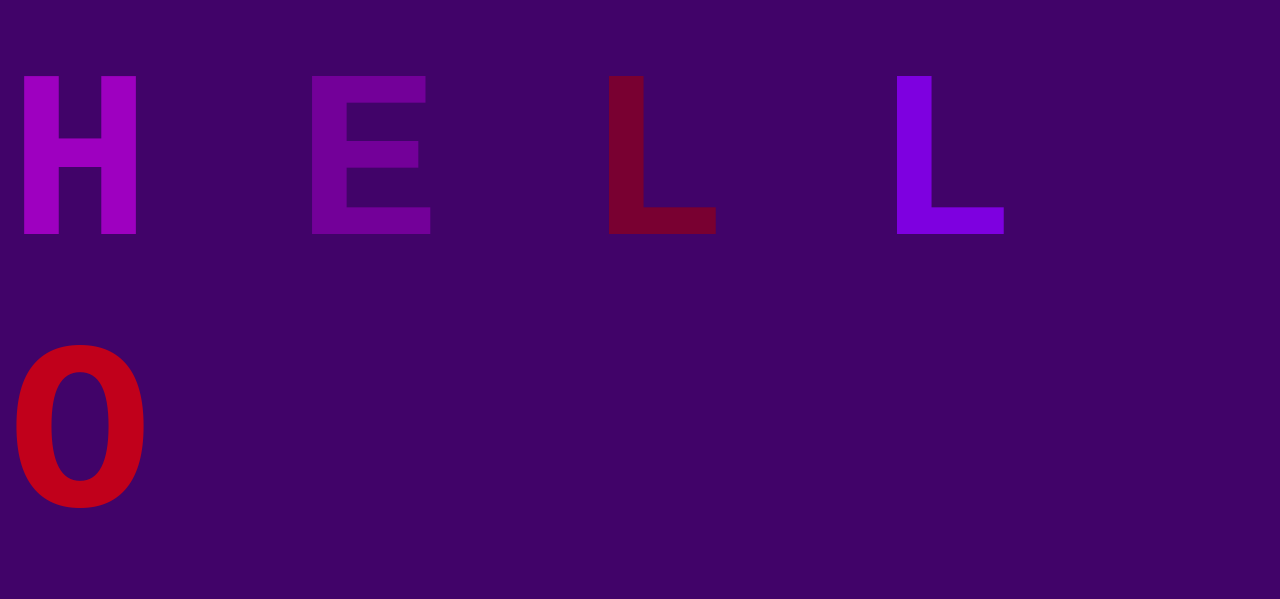
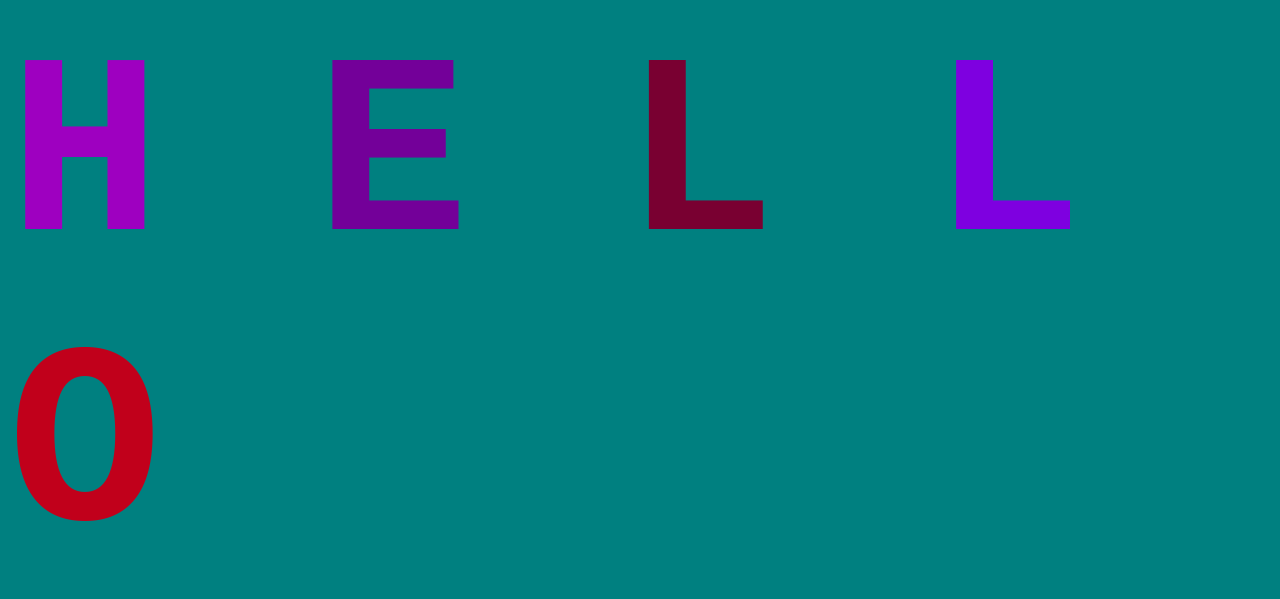
Before and after one commit to jhanna90/AnimatedGitDemo, a plain HTML site: page index.html in a window 1280 px wide. Shown: the part 102-701 px from the top of the page. Drawn offline with Linux system fonts and the light colour scheme.

Commit message:
tweak css

```diff
--- a/app.css
+++ b/app.css
@@ -3,11 +3,11 @@ body {
     justify-content: center;
     align-items: center;
     height: 100vh;
-    background-color: rgb(65, 3, 105);
+    background-color: teal;
 }
 
 h1 {
-    font-size: 15rem;
+    font-size: 16rem;
     font-family: monospace;
 }
 
```
